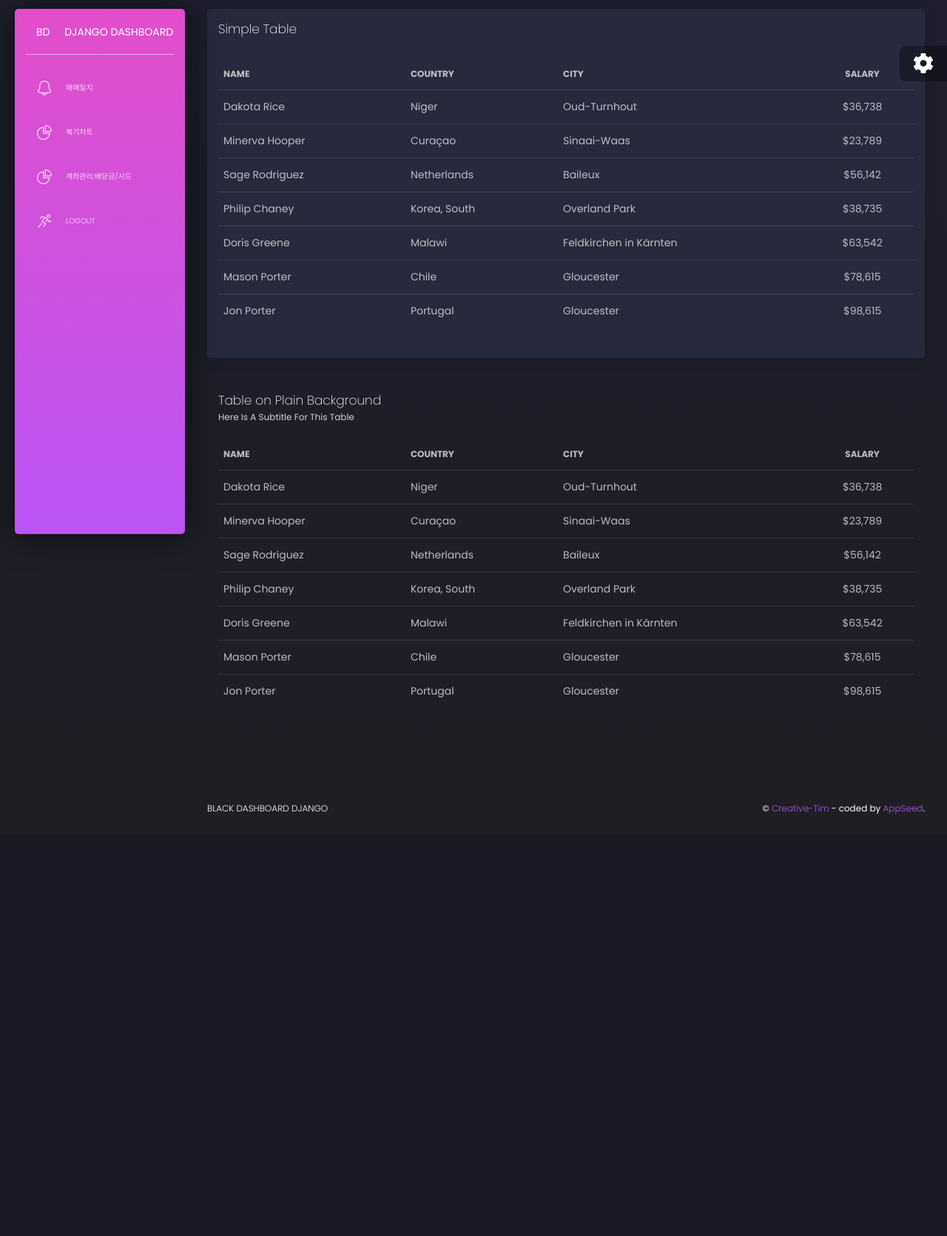
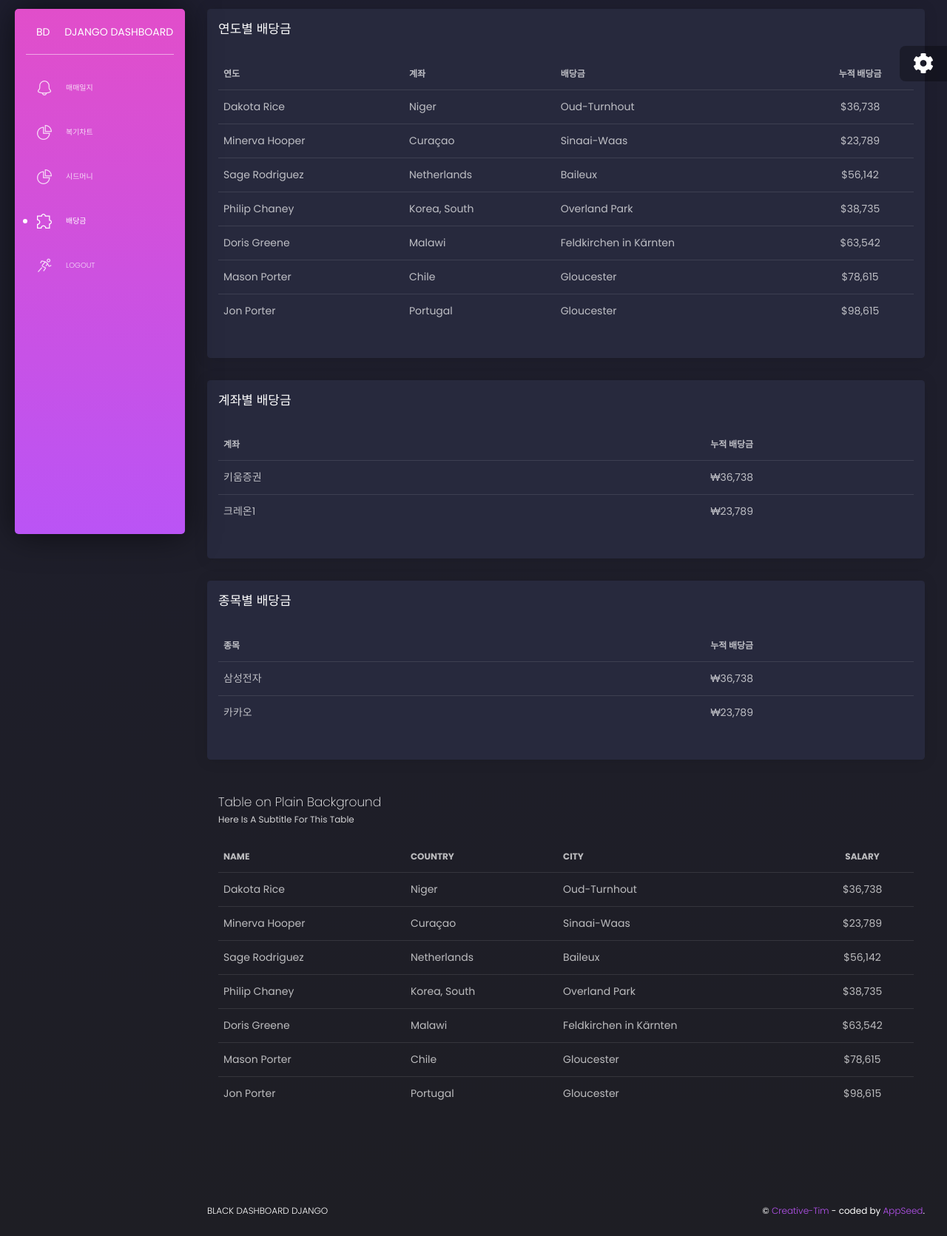
Before and after one commit to yaesolKim/tuza_diary, a Django app: page /ui-tables.html in a window 1280 px wide. Shown: the part 68-1739 px from the top of the page at 74% size. Before the commit the page ends 1169 px from the top, so only its background shows below. Run offline with Django 3.2, Linux system fonts and the light colour scheme; the visitor is signed in with stand-in values (Sample User, id 1); some libraries are stand-ins or nearby versions.

Commit message:
split sidbar and add tables

```diff
--- a/core/templates/includes/sidebar.html
+++ b/core/templates/includes/sidebar.html
@@ -31,7 +31,13 @@
           <li class="{% if 'index' in segment %} active {% endif %} ">
             <a href="/">
               <i class="tim-icons icon-chart-pie-36"></i>
-              <p>계좌관리:배당금/시드</p>
+              <p>시드머니</p>
+            </a>
+          </li>
+          <li class="{% if 'tables' in segment %} active {% endif %}">
+            <a href="/ui-tables.html">
+              <i class="tim-icons icon-puzzle-10"></i>
+              <p>배당금</p>
             </a>
           </li>
           <!--
--- a/core/templates/ui-tables.html
+++ b/core/templates/ui-tables.html
@@ -11,7 +11,7 @@
   <div class="col-md-12">
     <div class="card ">
       <div class="card-header">
-        <h4 class="card-title"> Simple Table</h4>
+        <h4 class="card-title"> 연도별 배당금</h4>
       </div>
       <div class="card-body">
         <div class="table-responsive">
@@ -19,16 +19,16 @@
             <thead class=" text-primary">
               <tr>
                 <th>
-                  Name
+                  연도
                 </th>
                 <th>
-                  Country
+                  계좌
                 </th>
                 <th>
-                  City
+                  배당금
                 </th>
                 <th class="text-center">
-                  Salary
+                  누적 배당금
                 </th>
               </tr>
             </thead>
@@ -137,6 +137,98 @@
       </div>
     </div>
   </div>
+
+  <div class="col-md-12">
+    <div class="card ">
+      <div class="card-header">
+        <h4 class="card-title"> 계좌별 배당금</h4>
+      </div>
+      <div class="card-body">
+        <div class="table-responsive">
+          <table class="table tablesorter " id="">
+            <thead class=" text-primary">
+              <tr>
+                <th>
+                  계좌
+                </th>
+                <th class="text-center">
+                  누적 배당금
+                </th>
+              </tr>
+            </thead>
+            <tbody>
+              <tr>
+                <td>
+                  키움증권
+                </td>
+
+                <td class="text-center">
+                  &#8361;36,738
+                </td>
+              </tr>
+              <tr>
+                <td>
+                  크레온1
+                </td>
+
+                <td class="text-center">
+                  &#8361;23,789
+                </td>
+              </tr>
+
+            </tbody>
+          </table>
+        </div>
+      </div>
+    </div>
+  </div>
+
+  <div class="col-md-12">
+    <div class="card ">
+      <div class="card-header">
+        <h4 class="card-title"> 종목별 배당금</h4>
+      </div>
+      <div class="card-body">
+        <div class="table-responsive">
+          <table class="table tablesorter " id="">
+            <thead class=" text-primary">
+              <tr>
+                <th>
+                  종목
+                </th>
+                <th class="text-center">
+                  누적 배당금
+                </th>
+              </tr>
+            </thead>
+            <tbody>
+              <tr>
+                <td>
+                  삼성전자
+                </td>
+
+                <td class="text-center">
+                  &#8361;36,738
+                </td>
+              </tr>
+              <tr>
+                <td>
+                  카카오
+                </td>
+
+                <td class="text-center">
+                  &#8361;23,789
+                </td>
+              </tr>
+
+            </tbody>
+          </table>
+        </div>
+      </div>
+    </div>
+  </div>
+
+
   <div class="col-md-12">
     <div class="card  card-plain">
       <div class="card-header">
```
Also changed, not shown: README.md.
